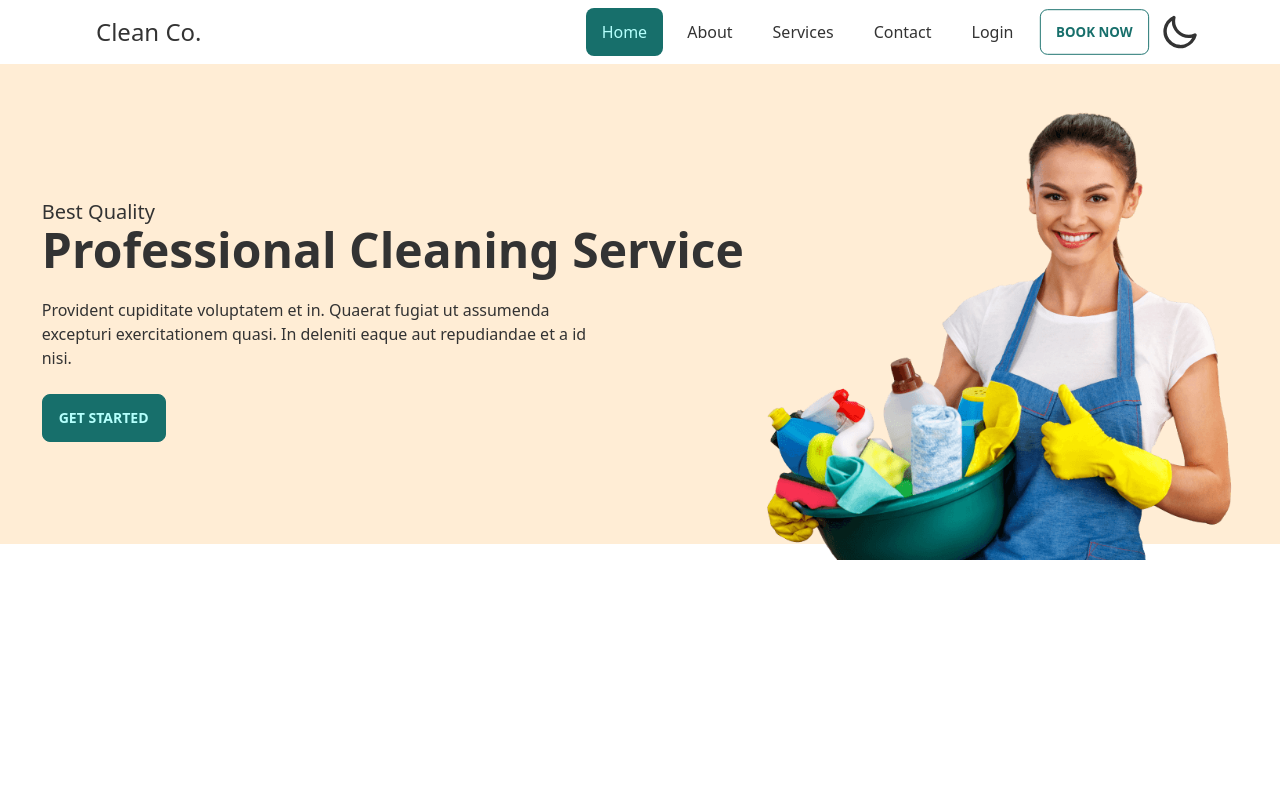
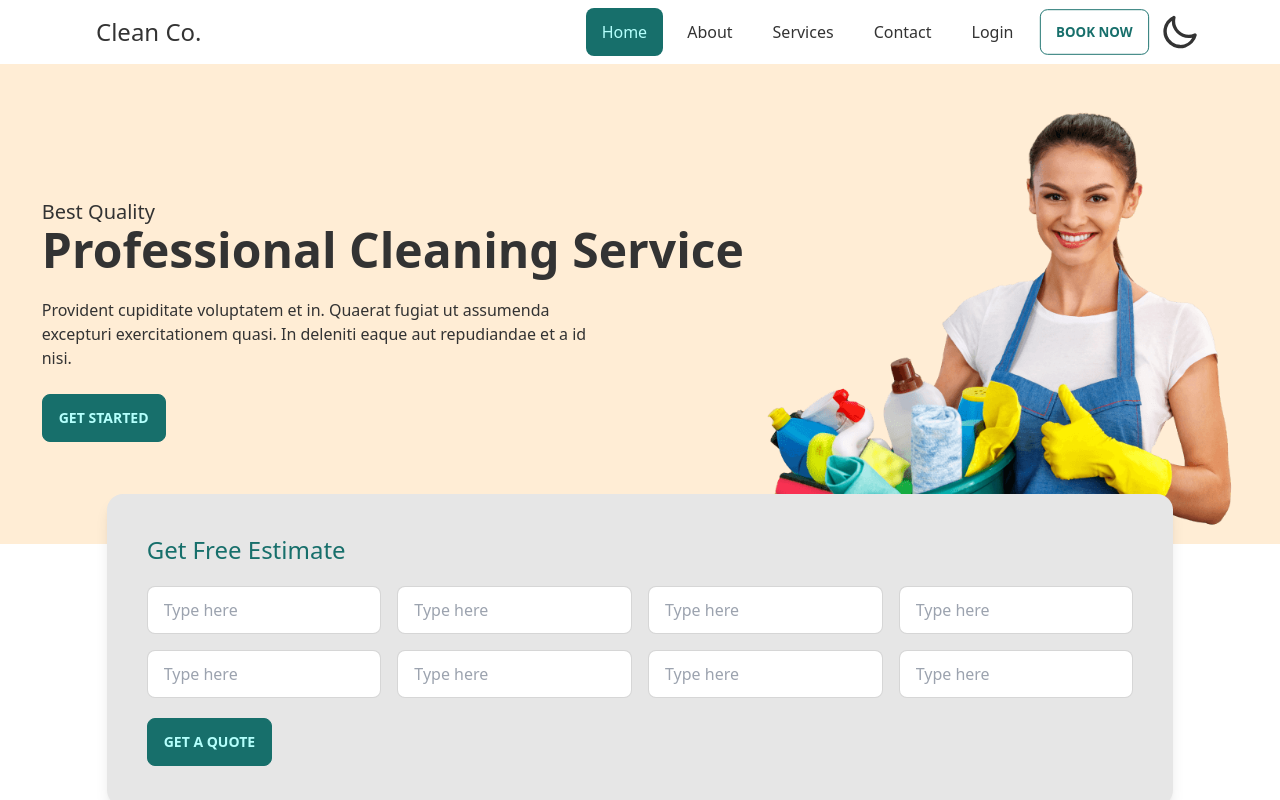
Before and after one commit to Ahsan855/clien-co-app, a React (Create React App) app: page / in a window 1280 px wide. Built offline with nearby package versions, Linux system fonts and the light colour scheme.

Commit message:
Get Free Estimate section done

```diff
--- a/src/Pages/Home/Landing.js
+++ b/src/Pages/Home/Landing.js
@@ -3,6 +3,8 @@ import image from '../../assets/images/bucketgirl.png'
 
 const Landing = () => {
   return (
+
+    <div className='relative'>
     <div class="hero h-screen lg:h-[60vh] mt-16 bg-accent">
       <div class="hero-content flex-col lg:flex-row">
         <div>
@@ -24,6 +26,55 @@ const Landing = () => {
         </div>
       </div>
     </div>
+
+    <div className='rounded-2xl mx-auto mt-[-50px] relative z-20 bg-base-200 shadow-lg p-10 w-5/6'>
+        <h1 className='text-2xl mb-5 text-primary'>Get Free Estimate</h1>
+        <div className='grid grid-cols-1 md:grid-cols-2 lg:grid-cols-4 gap-4 '>
+          <input
+            type='text'
+            placeholder='Type here'
+            class='input input-bordered w-full'
+          />
+          <input
+            type='text'
+            placeholder='Type here'
+            class='input input-bordered w-full'
+          />
+          <input
+            type='text'
+            placeholder='Type here'
+            class='input input-bordered w-full'
+          />
+          <input
+            type='text'
+            placeholder='Type here'
+            class='input input-bordered w-full'
+          />
+          <input
+            type='text'
+            placeholder='Type here'
+            class='input input-bordered w-full'
+          />
+          <input
+            type='text'
+            placeholder='Type here'
+            class='input input-bordered w-full'
+          />
+          <input
+            type='text'
+            placeholder='Type here'
+            class='input input-bordered w-full'
+          />
+          <input
+            type='text'
+            placeholder='Type here'
+            class='input input-bordered w-full'
+          />
+        </div>
+        <button className='btn btn-primary mt-5'>Get a Quote</button>
+      </div>
+      </div>
+
   );
 };
 
```
